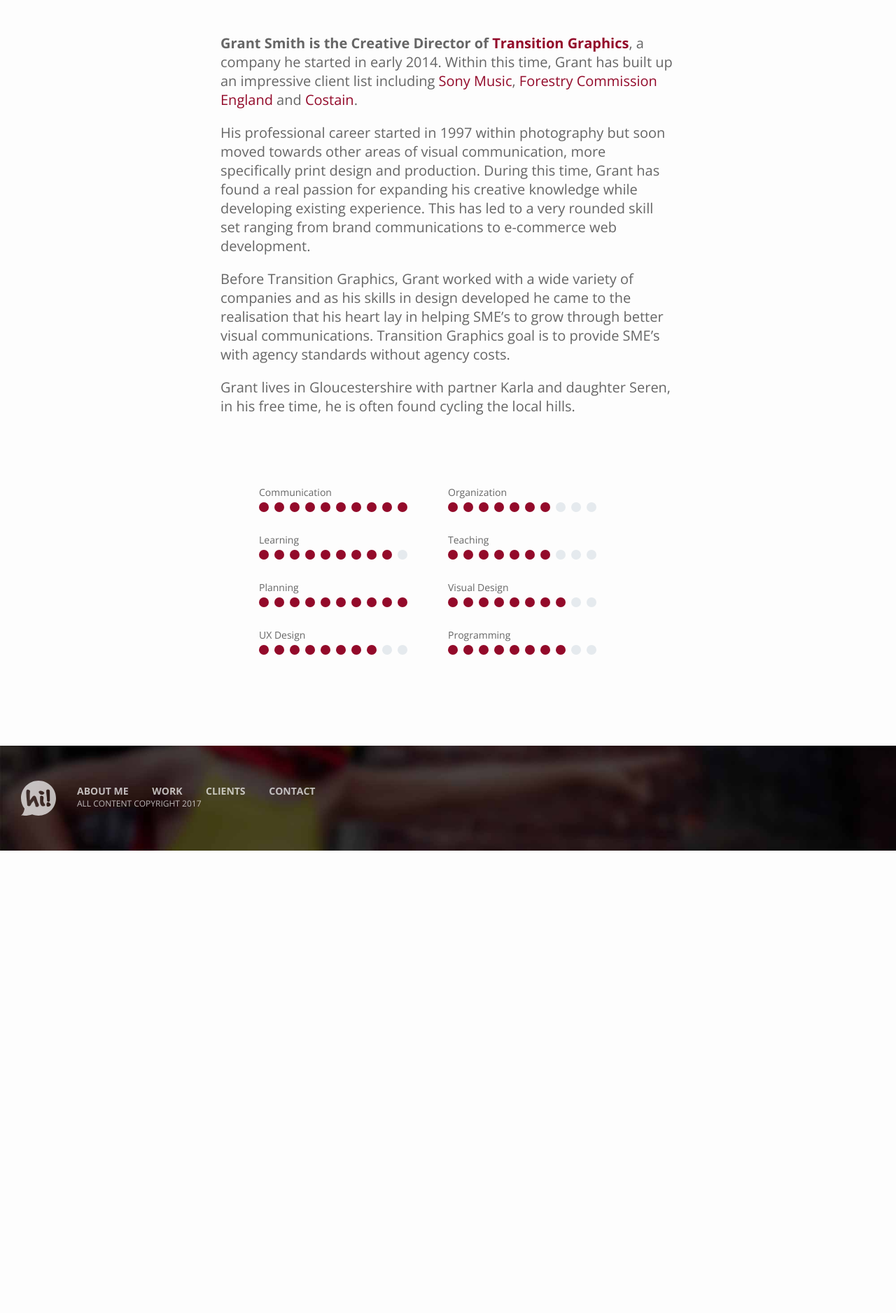
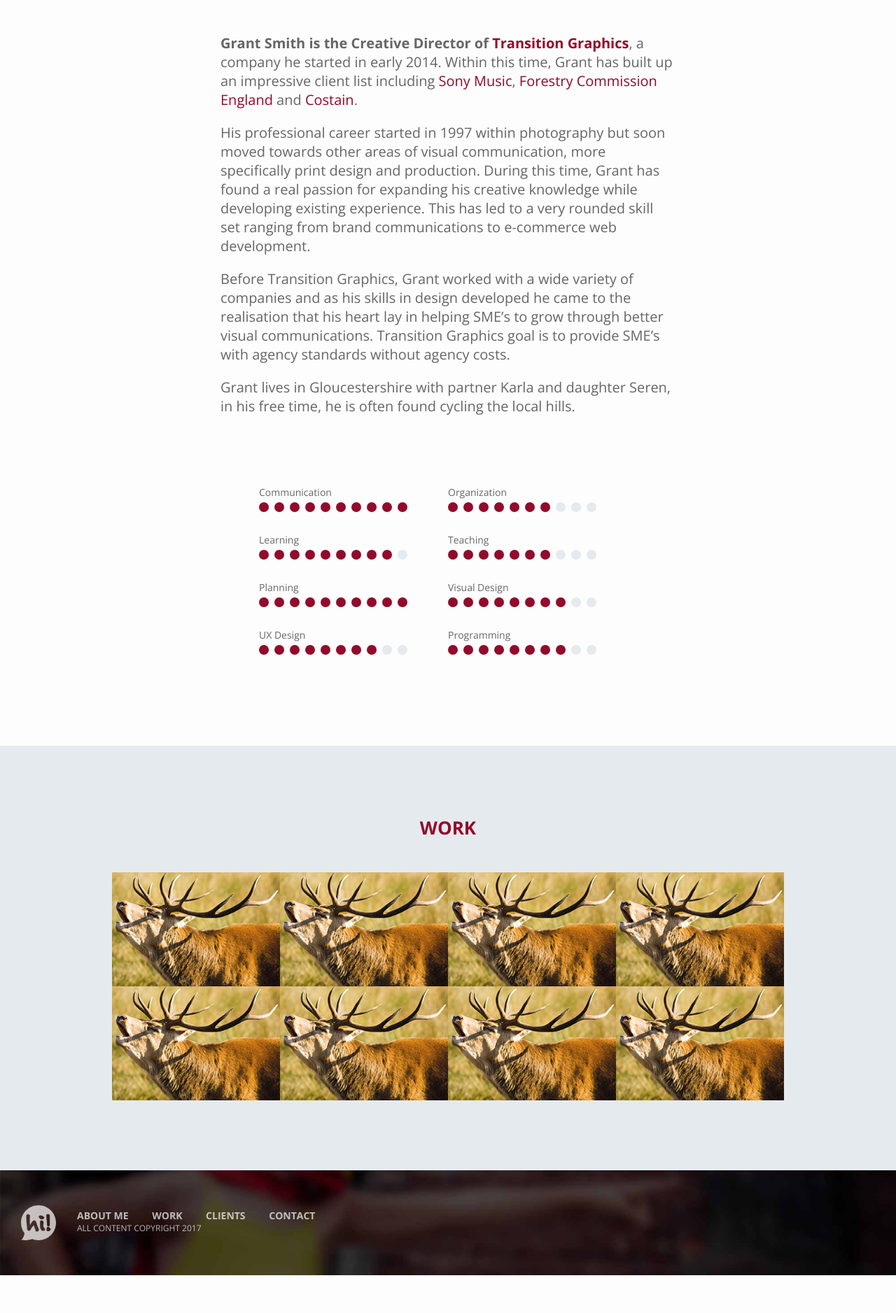
Before and after one commit to GrantSmithDoddle/webdesigner-website, a Jekyll site: the page built from index.html, in a window 1280 px wide. Shown: the part 848-2725 px from the top of the page at 70% size. Built offline with Jekyll 4.4.1, drawn with Linux system fonts in a browser that asks for light colours; nearby versions of some CDN libraries; before the commit the page ends 2118 px from its top, so only the background shows below that.

Commit message:
Working on work section

```diff
--- a/_data/settings.yml
+++ b/_data/settings.yml
@@ -68,6 +68,7 @@ projects:
 
 
 
+
 #-------------------------------
 # Clients Section
 
--- /dev/null
+++ b/_includes/work.html
@@ -0,0 +1,16 @@
+<section class="alt-section">
+    <h3 id="#work">Work</h3>
+    <div class="thumb-container">
+
+            {% for project in site.data.settings.projects %}
+
+            <a href="" class="thumb-unit" style="background-image: url(assets/img/work/{{ project.folder }}/thumb.jpg)">
+                <div class="thumb-overlay">
+                    <strong>{{ project.name }}</strong>
+                </div>
+            </a>
+
+            {% endfor %}
+
+    </div>
+</section>
--- a/assets/css/1-base/_fonts.scss
+++ b/assets/css/1-base/_fonts.scss
@@ -1 +1 @@
-@import url('https://fonts.googleapis.com/css?family=Open+Sans:300,400,700,800');
+@import url('https://fonts.googleapis.com/css?family=Open+Sans:400,700,800');
--- a/assets/css/2-layouts/_about.sass
+++ b/assets/css/2-layouts/_about.sass
@@ -39,6 +39,7 @@ h3
     padding: 0 15px
     margin: 50px auto
     font-size: 20px
+    font-weight: 300
 
     a
 
--- a/assets/css/main.css
+++ b/assets/css/main.css
@@ -1,4 +1,4 @@
-@import url("https://fonts.googleapis.com/css?family=Open+Sans:300,400,700,800");
+@import url("https://fonts.googleapis.com/css?family=Open+Sans:400,700,800");
 html {
   box-sizing: border-box; }
 
@@ -414,7 +414,8 @@ h3 {
   max-width: 680px;
   padding: 0 15px;
   margin: 50px auto;
-  font-size: 20px; }
+  font-size: 20px;
+  font-weight: 300; }
   .blurb a:hover {
     border-bottom: 1px dotted #930A2A; }
 
@@ -444,6 +445,70 @@ h3 {
 
 .skill-lockup .skill-icons.skill-1 span:nth-child(n+2), .skill-lockup .skill-icons.skill-2 span:nth-child(n+3), .skill-lockup .skill-icons.skill-3 span:nth-child(n+4), .skill-lockup .skill-icons.skill-4 span:nth-child(n+5), .skill-lockup .skill-icons.skill-5 span:nth-child(n+6), .skill-lockup .skill-icons.skill-6 span:nth-child(n+7), .skill-lockup .skill-icons.skill-7 span:nth-child(n+8), .skill-lockup .skill-icons.skill-8 span:nth-child(n+9), .skill-lockup .skill-icons.skill-9 span:nth-child(n+10), .skill-lockup .skill-icons.skill-10 span:nth-child(n+11) {
   background: #e5eaee; }
+
+.alt-section {
+  background-color: #e5eaee; }
+
+.thumb-container {
+  max-width: 960px;
+  margin: 0px auto;
+  padding-bottom: 100px; }
+  .thumb-container::after {
+    clear: both;
+    content: "";
+    display: block; }
+  .thumb-container .thumb-unit {
+    display: block;
+    width: 25%;
+    float: left;
+    position: relative;
+    padding-top: 17%;
+    overflow: hidden;
+    background-position: center center;
+    background-repeat: no-repeat;
+    background-size: cover; }
+    @media screen and (max-width: 767px) {
+      .thumb-container .thumb-unit {
+        width: 50%;
+        padding-top: 26%; } }
+    .thumb-container .thumb-unit .thumb-overlay {
+      position: absolute;
+      top: 100%;
+      right: 0px;
+      left: 0px;
+      height: 100%;
+      background: rgba(147, 10, 42, 0.6);
+      text-align: center;
+      transition: all 0.15s ease-out 0s;
+      display: box;
+      display: -moz-flex;
+      display: -ms-flexbox;
+      display: flex;
+      box-align: center;
+      -moz-align-items: center;
+      -ms-align-items: center;
+      -o-align-items: center;
+      align-items: center;
+      -ms-flex-align: center;
+      box-pack: distribute;
+      -moz-justify-content: space-around;
+      -ms-justify-content: space-around;
+      -o-justify-content: space-around;
+      justify-content: space-around;
+      -ms-flex-pack: distribute; }
+      .thumb-container .thumb-unit .thumb-overlay strong {
+        display: block;
+        padding: 20px;
+        color: white;
+        font-weight: 300;
+        text-transform: uppercase;
+        font-size: 20px;
+        line-height: 1.2; }
+    .thumb-container .thumb-unit:hover .thumb-overlay {
+      position: absolute;
+      top: 0%;
+      right: 0px;
+      left: 0px; }
 
 footer {
   background: url("/assets/img/hero-footer-bg.jpg") center center;
--- a/assets/css/main.sass
+++ b/assets/css/main.sass
@@ -21,6 +21,7 @@
 // 2 - Layouts
 @import '2-layouts/header'
 @import '2-layouts/about'
+@import '2-layouts/work'
 @import '2-layouts/footer'
 
 // 3 - Modules
--- a/index.html
+++ b/index.html
@@ -22,6 +22,7 @@
 
 {% include header.html %}
 {% include about.html %}
+{% include work.html %}
 
 {% include footer.html %}
 
```
Also changed, not shown: assets/css/2-layouts/_work.sass (added, +47 -0 lines), assets/img/work/proj-1/thumb.jpg (added), assets/img/work/proj-2/thumb.jpg (added), assets/img/work/proj-3/thumb.jpg (added), assets/img/work/proj-4/thumb.jpg (added), assets/img/work/proj-5/thumb.jpg (added), assets/img/work/proj-6/thumb.jpg (added), assets/img/work/proj-7/thumb.jpg (added), assets/img/work/proj-8/thumb.jpg (added).
